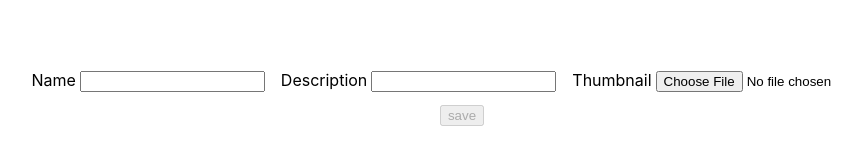
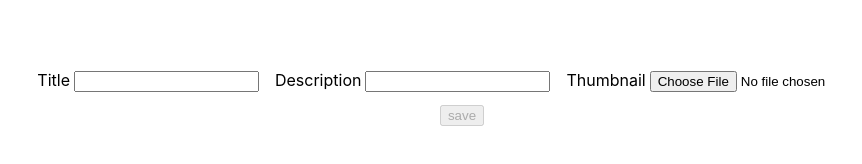
Before and after one commit to YacineMathurin/list-front-end, a React (Create React App) app: page /add-movie in a window 1280 px wide. Shown: the part 302-466 px from the top of the page, without its empty margins (178-1040 px from the left). Built offline with nearby package versions, Linux system fonts and the light colour scheme.

Commit message:
fix: appropriate variable nomination

```diff
--- a/src/components/molecules/form-movie.tsx
+++ b/src/components/molecules/form-movie.tsx
@@ -17,7 +17,7 @@ export const FormMovie = () => {
   const handleSubmit = async (e: FormEvent) => {
     e.preventDefault();
     const movie = {
-      name: title,
+      title,
       description,
       thumbnail: selectedImage,
     };
@@ -27,7 +27,7 @@ export const FormMovie = () => {
 
     const formData = new FormData();
     formData.append("image", selectedImage as File);
-    formData.append("name", title);
+    formData.append("title", title);
     formData.append("description", description);
 
     fetch(url, {
@@ -46,11 +46,11 @@ export const FormMovie = () => {
   }
 
   return (
-    <>
+    <Wrapper>
       <Form method="post">
         <div>
           <Label htmlFor="">
-            Name
+            Title
             <Input
               type="text"
               onChange={(e) => setTitle(e.currentTarget.value.trim())}
@@ -84,9 +84,16 @@ export const FormMovie = () => {
           <span>{description}</span>
         </Preview>
       )}
-    </>
+    </Wrapper>
   );
 };
+
+const Wrapper = styled.div`
+  display: flex;
+  flex-direction: column;
+  align-items: center;
+  justify-content: center;
+`;
 
 const Form = styled.form`
   display: flex;
```
